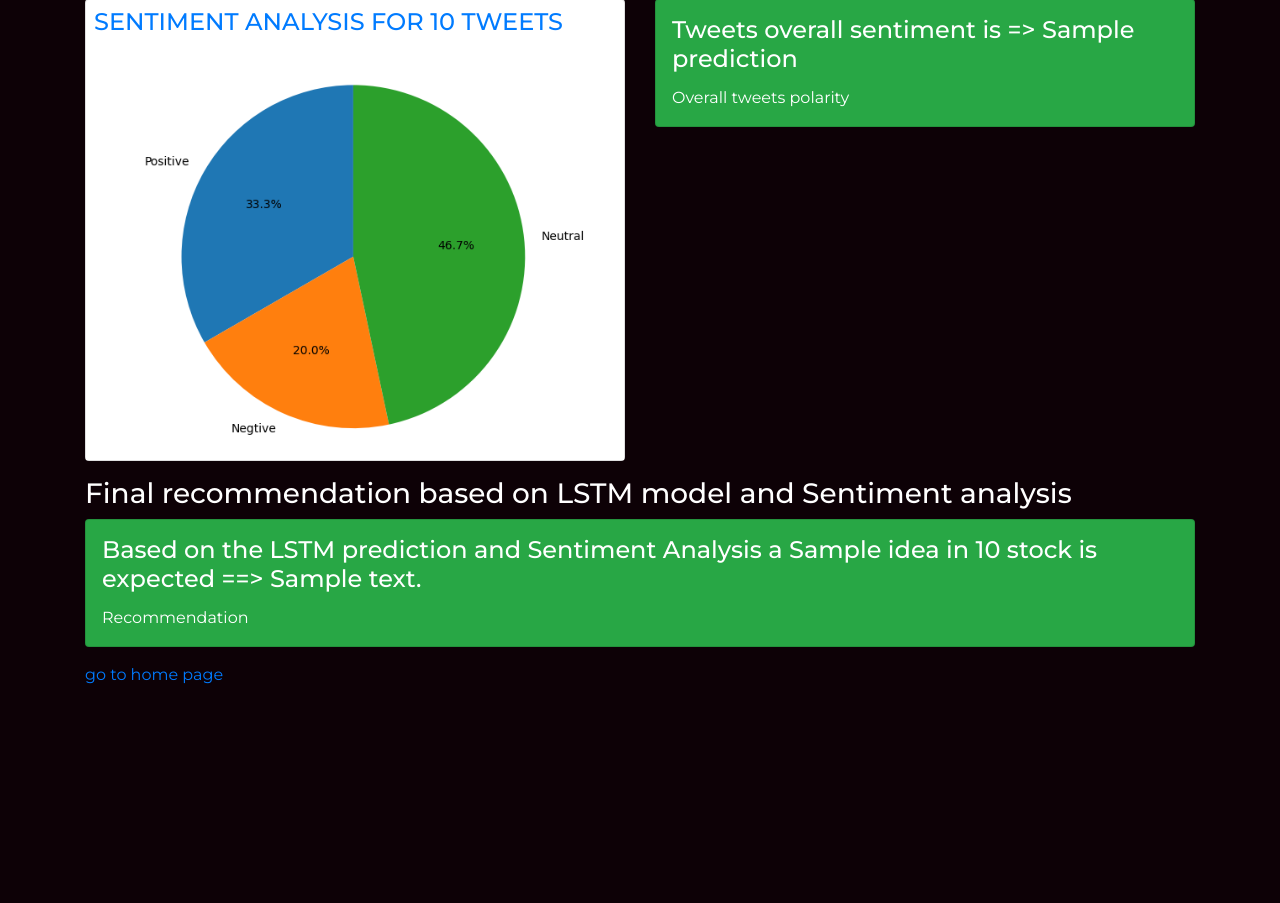
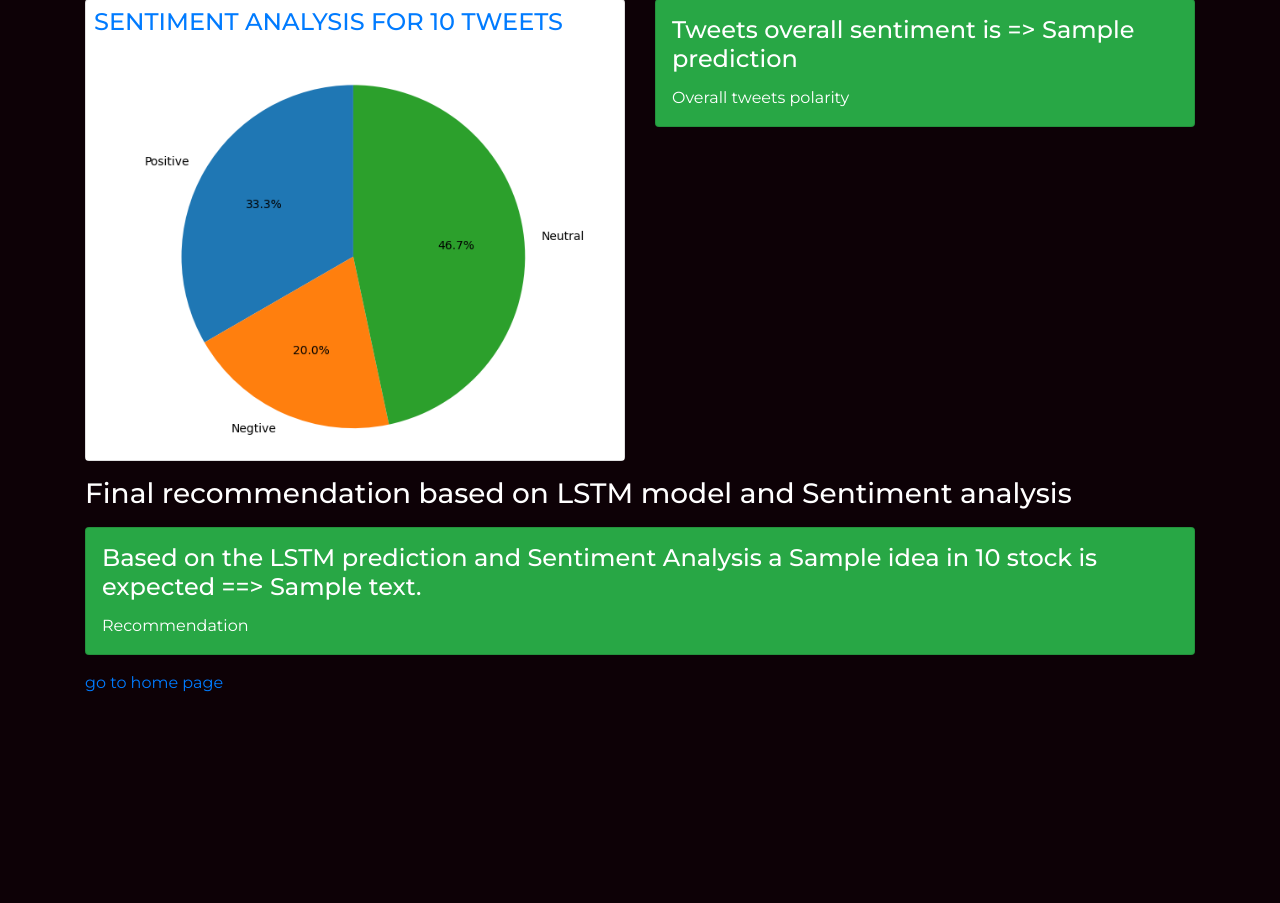
Before and after one commit to harshavardhanch9/Capstone_Project, a Flask app: template templates/stock_predict.html in a window 1280 px wide. Shown: the part 1858-2761 px from the top of the page. After the commit the page ends 2550 px from the top, so only its background shows below. Run offline with Flask 2, Linux system fonts and the light colour scheme; the template is opened without the code that fills it: most values are stand-ins (such as "Sample title", 1, 10 or a date in 2020); some libraries are stand-ins or nearby versions.

Commit message:
Add files via upload

```diff
--- a/templates/stock_predict.html
+++ b/templates/stock_predict.html
@@ -97,7 +97,7 @@
       </div>
       <h3 class="text mt-4">Price prediction using LSTM model</h3>
       <div class="row">
-        <div class="col-6 mt-2">
+        <div class="col-12 col-sm-12 col-md-6 col-lg-6 mt-2">
           <div class="card">
               <div class="card-title">
                   <h4 class="text-primary mt-2 ml-2">PREDICTED {{stock}} PRICE FOR THE NEXT {{period}} DAYS</h4>
@@ -196,8 +196,8 @@
             </div>
         </div>
       </div>
-      <div class="row mt-3 mb-3">
-        <div class="col-lg-6">
+      <div class="row mb-3">
+        <div class="col-lg-6 mt-3">
           <div class="card">
               <div class="card-title">
                   <h4 class="text-primary mt-2 ml-2">SENTIMENT ANALYSIS FOR {{stock}} TWEETS</h4>
@@ -206,7 +206,7 @@
           </div>
         </div>
 
-        <div class="col-lg-6">
+        <div class="col-lg-6 mt-3">
           <div class="card text-white bg-success mb-3">
             <div class="card-body">
               <h2 class="card-title">Tweets overall sentiment is => {{prediction}} </h2>
@@ -216,7 +216,7 @@
         </div>
       </div>
       <h3 class="text">Final recommendation based on LSTM model and Sentiment analysis</h3>
-      <div class="col-lg-12 p-0 mt-2">
+      <div class="col-lg-12 p-0 mt-3">
         <div class="card text-white bg-success mb-3">
           <div class="card-body">
             <h2 class="card-title">Based on the LSTM prediction and Sentiment Analysis a {{idea}} in {{stock}} stock is expected ==> {{decision}} </h2>
@@ -234,10 +234,7 @@
       <br>
       <br>
       <br>
-      <br>
-      <br>
-      <br>
-      <br>
+
     </div>
     <!-- end sentiment -->
 
```
